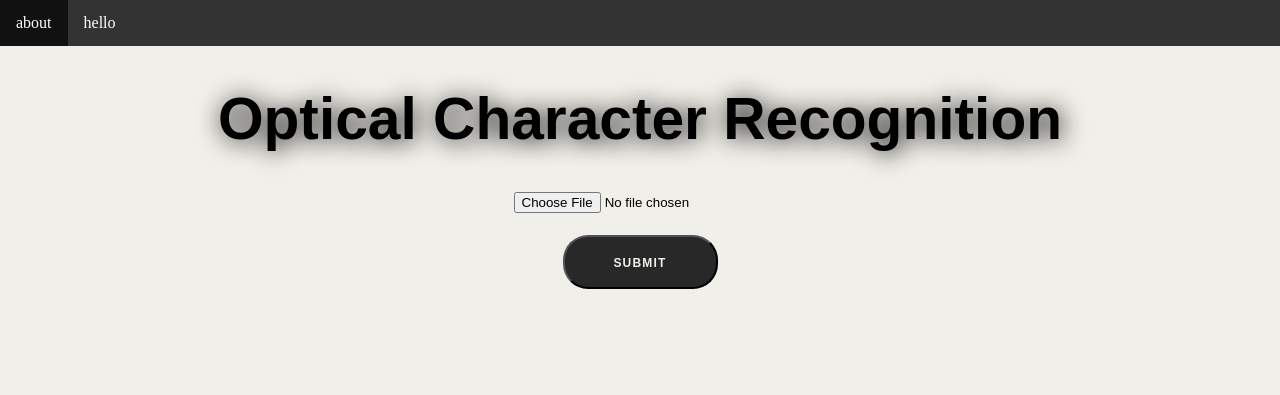
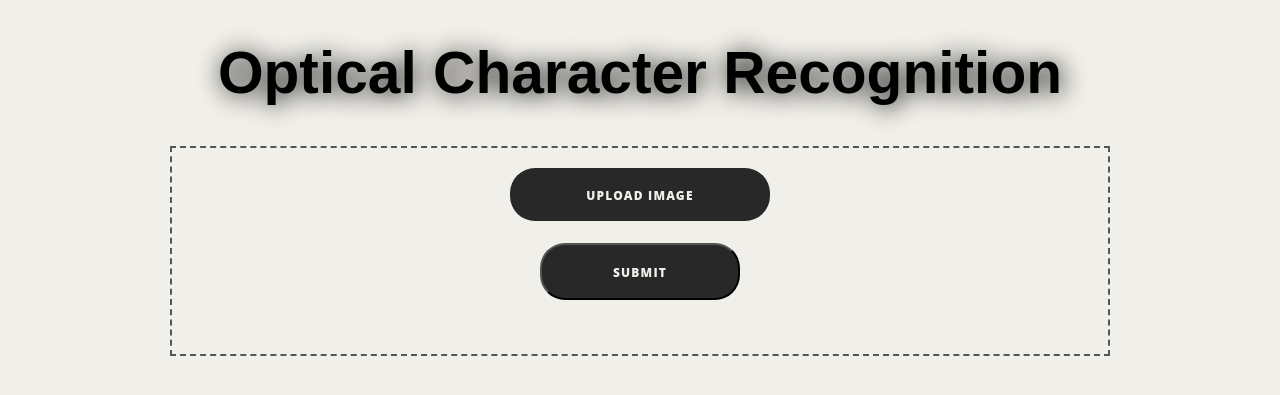
Before and after one commit to petrmareltuev/OCR, a Django app: page / in a window 1280 px wide. Shown: the top 395 px of the page. Run offline with Django 3.2, Linux system fonts and the light colour scheme; parts of the project's set-up code (start-up, migrations or seed data) failed here and were passed over; some web fonts are replaced.

Commit message:
styling, 404 and 500 handling

```diff
--- a/mainpage/views.py
+++ b/mainpage/views.py
@@ -9,6 +9,7 @@ import sys
 from textrecognition.tasks import recognize
 import base64
 from celery import group
+from django.utils.datastructures import MultiValueDictKeyError
 from celery.result import AsyncResult
 
 def home_view(request, *args, **kwargs):
@@ -18,7 +19,12 @@ def home_view(request, *args, **kwargs):
 	if request.method == 'POST':
 
 		logger.debug('recognition request ')
-		uploaded_image = request.FILES['image_to_process']
+
+		try:
+			uploaded_image = request.FILES['image_to_process']
+			logger.debug(uploaded_image.size)
+		except MultiValueDictKeyError:
+			return render(request, "home.html", {'message':'Изображение не загружено'})
 		data64 = base64.b64encode(uploaded_image.file.read())
 		result = recognize.delay(data64.decode('utf-8'))
 		res = recognize.AsyncResult(result.task_id)
@@ -45,3 +51,13 @@ def processing(request, uuid):
 		return render(request, 'image.html', {"image": img, "sentences": {}})
 
 	return render(request, "processing.html", {"taskId" : uuid})
+
+def handler404(request, template_name="404.html"):
+    response = render(request, template_name, {})
+    response.status_code = 404
+    return response
+
+def handler500(request, template_name="500.html"):
+    response = render(request, template_name, {})
+    response.status_code = 500
+    return response
--- /dev/null
+++ b/styles/bundle.js
@@ -0,0 +1,9 @@
+function showPreview(event){
+	if(event.target.files.length > 0){
+		var src = URL.createObjectURL(event.target.files[0]);
+		var preview = document.getElementById("img_preview");
+		preview.src = src;
+		preview.style.display = "block"
+		document.getElementById("errorMessage").innerHTML = "";
+	}
+}
--- /dev/null
+++ b/styles/home.css
@@ -0,0 +1,108 @@
+.home{
+	display: flex;
+	align-items: center;
+	justify-content: center;
+	flex-direction: column;
+
+}
+
+.form-input{
+	width: 70%;
+	padding: 20px;
+
+	border: 2px dashed #555;
+
+}
+.form-input input {
+	display: none;
+}
+
+.form-input img{
+	margin:0 auto;
+	width: 50%;
+	max-height: 100%;
+	display: none;
+	margin-top: 10px;
+
+}
+
+.submit{
+	margin-top: 20px;
+}
+
+.form-input label{
+	margin:0 auto;
+}
+
+
+.button{
+	width: 200px;
+	display: block;
+    font-weight: 800;
+    color: #f1efe9;
+    text-transform: uppercase;
+    background-color: #282828;
+    font-size: 12px;
+    letter-spacing: .1em;
+    padding: 19px 30px 17px;
+    max-width: 100%;
+    margin: 22px auto 34px;
+    border-radius: 25px;
+    transition: opacity .3s ease;
+    font-family: "Open Sans", sans-serif;
+}
+
+.button:hover{opacity:.8}
+
+
+.raibow_button {
+	margin:0 auto;
+	width: 200px;
+	text-align:center;
+	position:relative;
+	border-radius:15px;
+	box-sizing:border-box;
+	color:#fff;
+	display:block;
+	z-index:2;
+	overflow:hidden;
+	padding:3px
+}
+.raibow_button:before {
+ content:"";
+ position:absolute;
+ top:0;
+ left:0;
+ width:200%;
+ height:100%;
+ background:linear-gradient(115deg,#4fcf70,#fad648,#a767e5,#12bcfe,#44ce7b);
+ background-size:50% 100%
+}
+.raibow_button span {
+ position:relative;
+ z-index:2;
+ padding:.875rem 0;
+ font-size:1.1rem;
+ align-items:center;
+ background:#333;
+ border-radius:15px;
+ display:block;
+ justify-content:center;
+ box-sizing:border-box;
+ height:100%
+}
+.raibow_button:focus:before,
+.raibow_button:hover:before{
+ -webkit-animation:create_rainbow .75s linear infinite;
+ animation:create_rainbow .75s linear infinite
+}
+@-webkit-keyframes create_rainbow {
+ to {
+  transform:translateX(-50%)
+ }
+}
+@keyframes create_rainbow {
+ to {
+  transform:translateX(-50%)
+ }
+}
--- a/styles/styles.css
+++ b/styles/styles.css
@@ -36,26 +36,6 @@ ul {
   font-size: 44pt;
 }
 
-.submit_button{
-	display: block;
-    font-weight: 800;
-    color: #f1efe9;
-    text-transform: uppercase;
-    background-color: #282828;
-    font-size: 12px;
-    letter-spacing: .1em;
-    padding: 19px 30px 17px;
-    max-width: 100%;
-    width: 155px;
-    margin: 22px auto 34px;
-    border-radius: 25px;
-    transition: opacity .3s ease;
-}
-
-.submit_button:hover{opacity:.7}
-
-.upload_image_input{
-}
 
 .processed_view{
   margin: 0 auto;
--- a/templates/base.html
+++ b/templates/base.html
@@ -9,7 +9,7 @@
 	<link rel="stylesheet" href="{% static 'styles.css' %}">
 </head>
 <body>
-	{% include 'navbar.html' %}
+	<!-- {% include 'navbar.html' %} -->
 
 	{% block content %}:){% endblock %}
 </body>
--- a/templates/home.html
+++ b/templates/home.html
@@ -1,14 +1,31 @@
 {% extends 'base.html' %}
+{% load static %}
+
+{% block content %}
+<div class = "home">
+	<link rel="stylesheet" href="{% static 'home.css' %}">
+	<h1 class = "homeTitle">Optical Character Recognition</h1>
+	<script type="text/javascript" src="{% static 'bundle.js' %}"></script>
+	<link rel="stylesheet" href="{% static 'styles.css' %}">
+
+	<form name="form-input" class="form-input" method="post" enctype="multipart/form-data">
+		{% csrf_token %}
+		<label class = "button" for="img_input">Upload Image</label>
+		<input id ="img_input" class = "upload_image_input" type="file" name="image_to_process" accept=".jpg, .jpeg, .png" onchange="showPreview(event);">
+
+		<div class="preview">
+			<img id = "img_preview">
+		</div>
+		<div>
+			<button type= "submit" class="submit_button button" >
+				<span>Submit</span>
+			</button>
+
+			<h1 id = "errorMessage">{{message}}</h1>
+		</div>
 
 
-{% block content %}
-
-<h1 class = "homeTitle">Optical Character Recognition</h1>
-<form method="post" enctype="multipart/form-data">
-	{% csrf_token %}
-
-	<input class = "upload_image_input" type="file" name="image_to_process" accept=".jpg, .jpeg, .png">
-	<button type= "submit" class="submit_button">Submit</button>
-</form>
+	</form>
+</div>
 
 {% endblock %}
--- a/templates/processing.html
+++ b/templates/processing.html
@@ -2,6 +2,7 @@
 {% load static %}
 
 {% block content %}
+
 <meta http-equiv="refresh" content="2; {{taskId}}">
 <div class = "processed_view">
 	<h1>Ваше изображение находится на обработке, id = {{taskId}}</h1>
--- a/textrecognition/settings.py
+++ b/textrecognition/settings.py
@@ -1,11 +1,8 @@
 """
 Django settings for textrecognition project.
-
 Generated by 'django-admin startproject' using Django 3.1.3.
-
 For more information on this file, see
 https://docs.djangoproject.com/en/3.1/topics/settings/
-
 For the full list of settings and their values, see
 https://docs.djangoproject.com/en/3.1/ref/settings/
 """
@@ -120,6 +117,8 @@ USE_TZ = True
 # https://docs.djangoproject.com/en/3.1/howto/static-files/
 
 STATIC_URL = '/static/'
+STATIC_ROOT = 'static'
+
 
 STATICFILES_DIRS = (
     [BASE_DIR / 'styles']
--- a/textrecognition/urls.py
+++ b/textrecognition/urls.py
@@ -1,5 +1,4 @@
 """textrecognition URL Configuration
-
 The `urlpatterns` list routes URLs to views. For more information please see:
     https://docs.djangoproject.com/en/3.1/topics/http/urls/
 Examples:
@@ -13,17 +12,22 @@ Including another URLconf
     1. Import the include() function: from django.urls import include, path
     2. Add a URL to urlpatterns:  path('blog/', include('blog.urls'))
 """
+from django.conf import settings
+from django.conf.urls.static import static
 from django.contrib import admin
 from django.urls import path
 from django.contrib.staticfiles.urls import staticfiles_urlpatterns
 
-from mainpage.views import home_view, processing
+from mainpage.views import home_view, processing, handler404, handler500
 
 urlpatterns = [
     path('admin/', admin.site.urls),
     path('', home_view, name = 'home'),
     path('processing/<uuid:uuid>', processing, name = 'processing'),
+    path('404', handler404),
+    path('500', handler500),
     # path('image/<uuid:uuid>', image, name = 'image'),
 ]
 
-urlpatterns += staticfiles_urlpatterns()
+if settings.DEBUG:
+    urlpatterns += staticfiles_urlpatterns()
```
Also changed, not shown: templates/404.html (added, +10 -0 lines), templates/500.html (added, +10 -0 lines), 1 other file.
